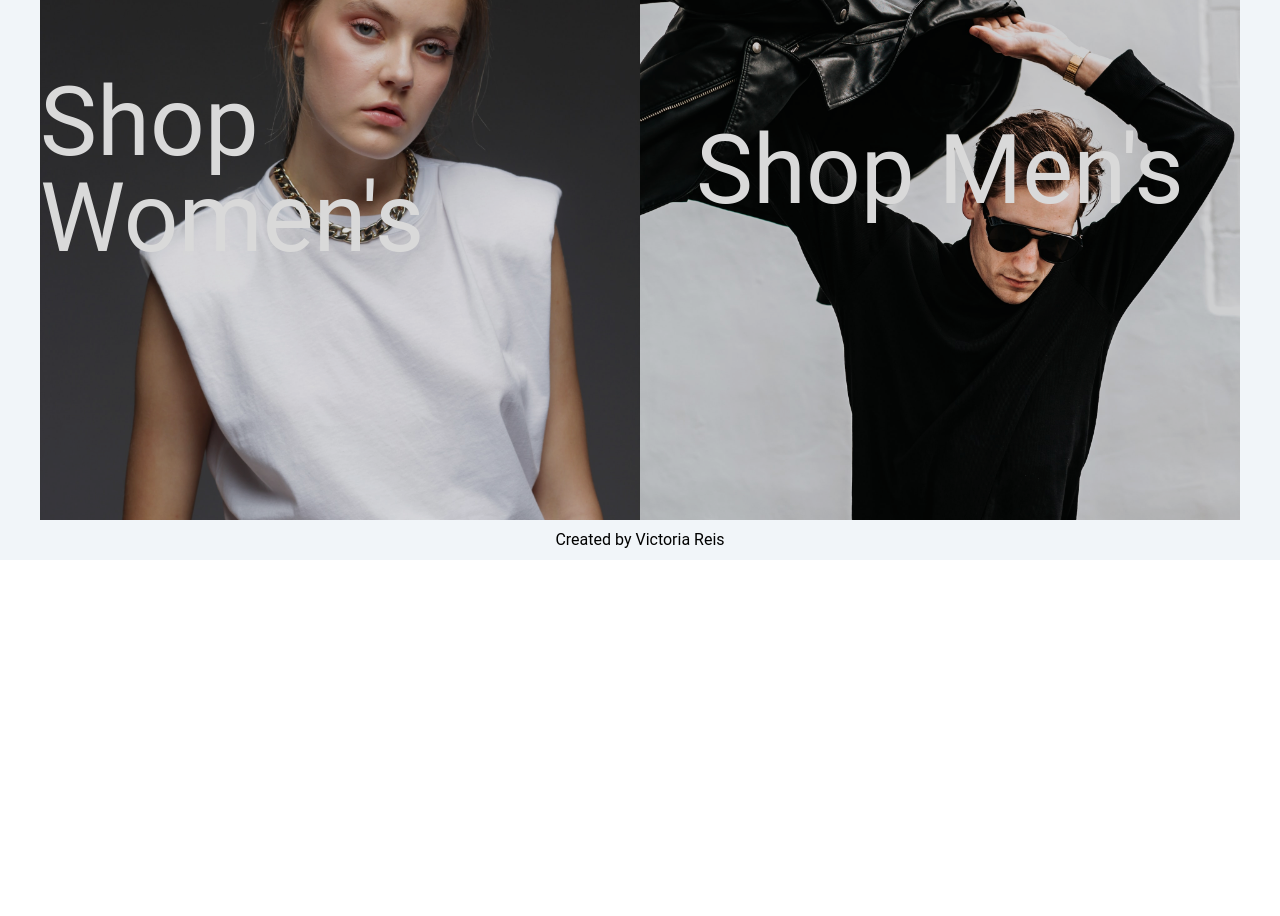
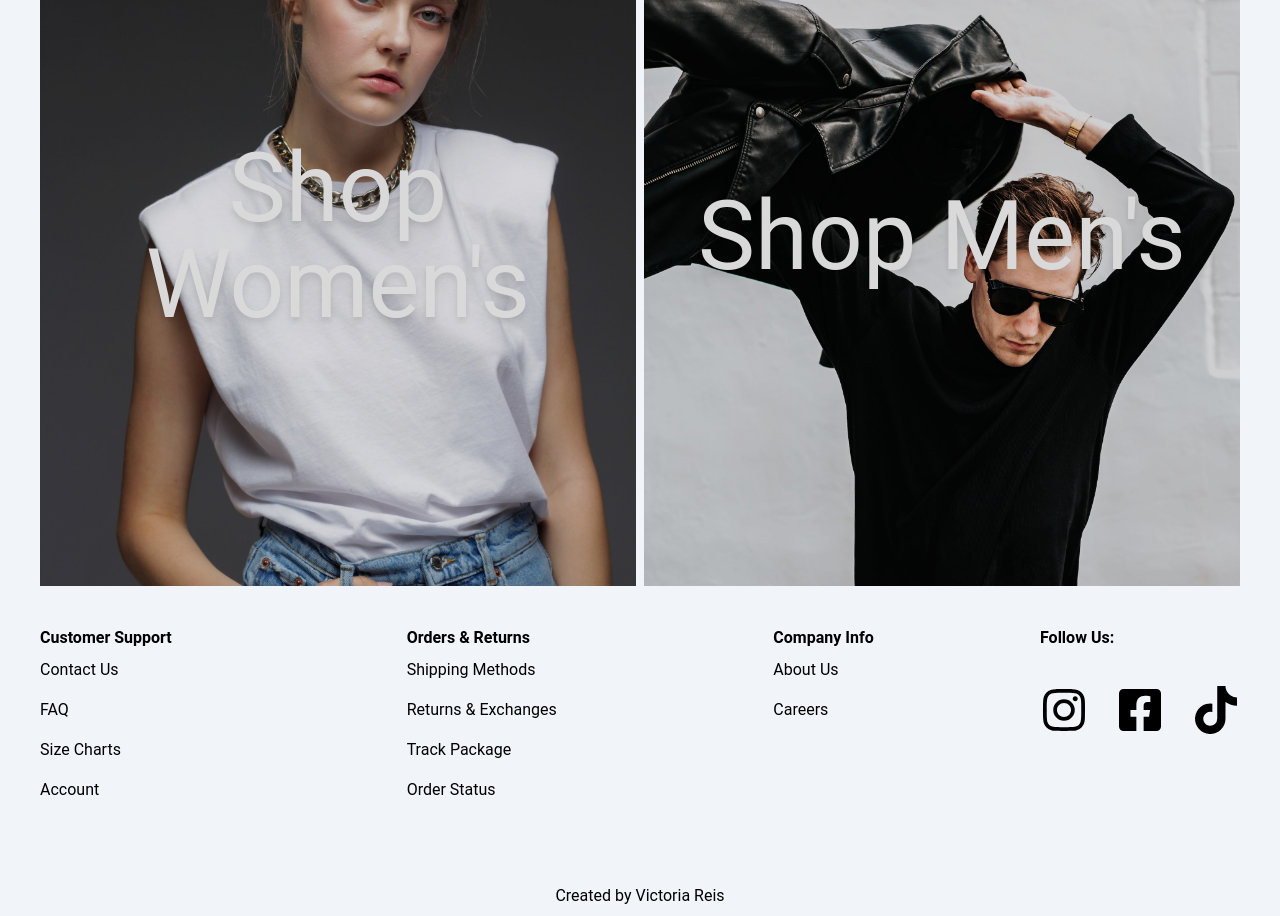
Before and after one commit to victoria-reis/e-commerce, a React (Create React App) app: page / in a window 1280 px wide. Shown: the part 740-1656 px from the top of the page. Before the commit the page ends 1300 px from the top, so only its background shows below. Built offline with nearby package versions, Linux system fonts and the light colour scheme; no server answers.

Commit message:
added footer styles and changed flex container to grid in home page

```diff
--- a/src/App.js
+++ b/src/App.js
@@ -10,7 +10,7 @@ import Footer from "./components/Footer";
 
 function App() {
 	return (
-		<div className="container mx-auto bg-slate-100 px-10">
+		<div className="container mx-auto bg-slate-100 px-10 pt-2">
 			<Header />
 			<Routes>
 				<Route path="/" element={<HomePage />} />
--- a/src/components/CartProductInfo.js
+++ b/src/components/CartProductInfo.js
@@ -3,7 +3,7 @@ import { CartContext } from "../store/CartContext";
 import { Link } from "react-router-dom";
 
 const CartProductInfo = (props) => {
-	const { cartState, dispatchCartAction } = useContext(CartContext);
+	const { dispatchCartAction } = useContext(CartContext);
 
 	const addToCart = (product) => {
 		dispatchCartAction({ type: "ADD", item: product });
--- a/src/components/Footer.js
+++ b/src/components/Footer.js
@@ -1,7 +1,56 @@
 import React from "react";
+import { Link } from "react-router-dom";
+import { FaInstagram, FaFacebookSquare, FaTiktok } from "react-icons/fa";
 
 const Footer = () => {
-	return <p className="text-center py-2">Created by Victoria Reis</p>;
+	return (
+		<>
+			<section className="flex h-[250px] justify-between mt-10">
+				<div className="w-1/4">
+					<h3 className="font-semibold">Customer Support</h3>
+					<ul className="flex flex-col leading-10">
+						<li>
+							<Link>Contact Us</Link>
+						</li>
+						<li>FAQ</li>
+						<li>Size Charts</li>
+						<li>Account</li>
+					</ul>
+				</div>
+				<div className="flex flex-col w-1/4">
+					<h3 className="font-semibold">Orders & Returns</h3>
+					<ul className="flex flex-col leading-10">
+						<li>Shipping Methods</li>
+						<li>Returns & Exchanges</li>
+						<li>Track Package</li>
+						<li>Order Status</li>
+					</ul>
+				</div>
+				<div className="flex flex-col w-1/6">
+					<h3 className="font-semibold">Company Info</h3>
+					<ul className="flex flex-col leading-10">
+						<li>About Us</li>
+						<li>Careers</li>
+					</ul>
+				</div>
+				<div className="xl:w-1/6 w-1/4">
+					<h4 className="font-semibold">Follow Us:</h4>
+					<ul className="flex mt-9 justify-between">
+						<li className="text-5xl">
+							<FaInstagram />
+						</li>
+						<li className="text-5xl">
+							<FaFacebookSquare />
+						</li>
+						<li className="text-5xl">
+							<FaTiktok />
+						</li>
+					</ul>
+				</div>
+			</section>
+			<p className="text-center py-2">Created by Victoria Reis</p>
+		</>
+	);
 };
 
 export default Footer;
--- a/src/pages/HomePage.js
+++ b/src/pages/HomePage.js
@@ -6,27 +6,33 @@ import ShopWomensImage from "../assets/shop-womens.jpg";
 
 const HomePage = () => {
 	return (
-		<div className="flex flex-wrap">
+		<div className="grid grid-cols-2 gap-2">
 			<Link
 				to="/shopping"
 				style={{ backgroundImage: `url(${ShopAllImage})` }}
-				className="w-full h-[500px] bg-center bg-cover flex justify-center items-center brightness-[.85] hover:brightness-100 ease-in duration-200"
+				className="col-span-2 xl:h-[550px] h-[450px] bg-center bg-cover flex justify-center items-center brightness-[.85] hover:brightness-100 ease-in duration-200"
 			>
-				<h2 className="block w-max text-8xl text-white">Shop All</h2>
+				<h2 className="block w-max text-8xl text-white drop-shadow-lg">
+					Shop All
+				</h2>
 			</Link>
 			<Link
 				to="/shopping/womens"
 				style={{ backgroundImage: `url(${ShopWomensImage})` }}
-				className="w-[50%] h-[700px] bg-top bg-cover flex justify-center items-center brightness-[.85] hover:brightness-100 ease-in duration-200"
+				className="h-[700px] bg-center bg-cover flex justify-center items-center brightness-[.85] hover:brightness-100 ease-in duration-200"
 			>
-				<h2 className="block w-max text-8xl text-white">Shop Women's</h2>
+				<h2 className="block w-max xl:text-8xl text-6xl text-center text-white drop-shadow-lg">
+					Shop Women's
+				</h2>
 			</Link>
 			<Link
 				to="/shopping/mens"
 				style={{ backgroundImage: `url(${ShopMensImage})` }}
-				className="w-[50%] h-[700px] bg-top bg-cover flex justify-center items-center brightness-[.85] hover:brightness-100 ease-in duration-200"
+				className="h-[700px] bg-top xl-bg-top bg-cover flex justify-center items-center brightness-[.85] hover:brightness-100 ease-in duration-200"
 			>
-				<h2 className="block w-max text-8xl text-white">Shop Men's</h2>
+				<h2 className="block w-max xl:text-8xl text-6xl text-center text-white drop-shadow-lg">
+					Shop Men's
+				</h2>
 			</Link>
 		</div>
 	);
```
